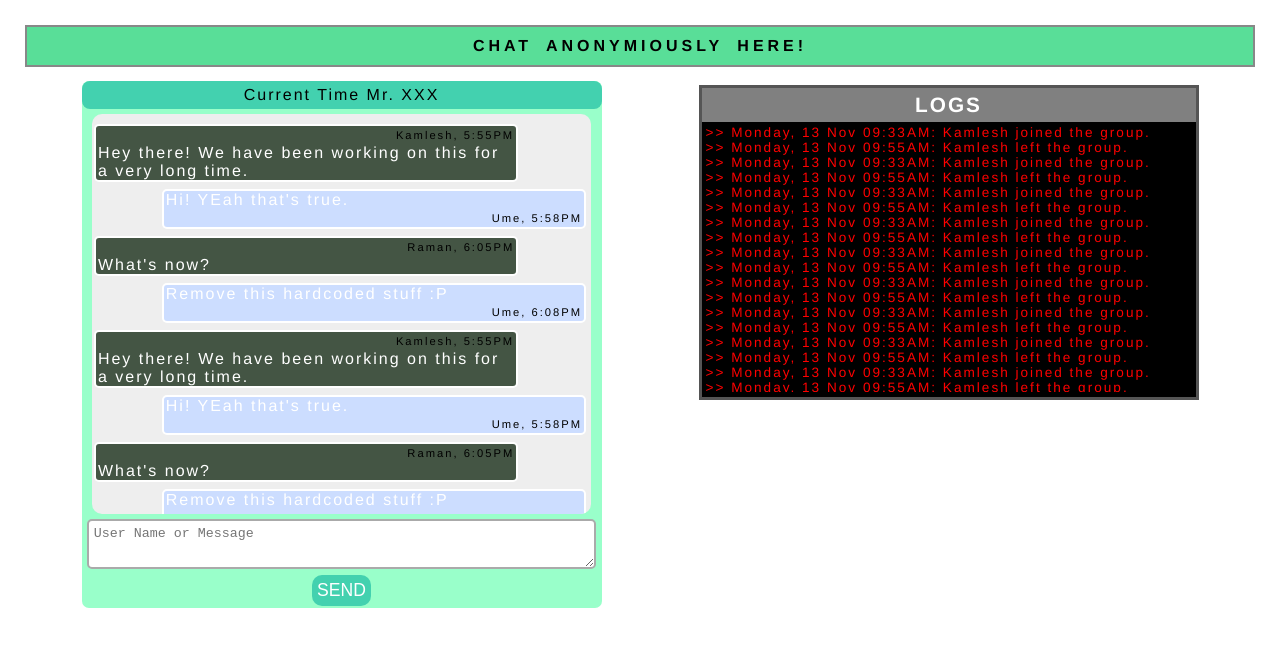
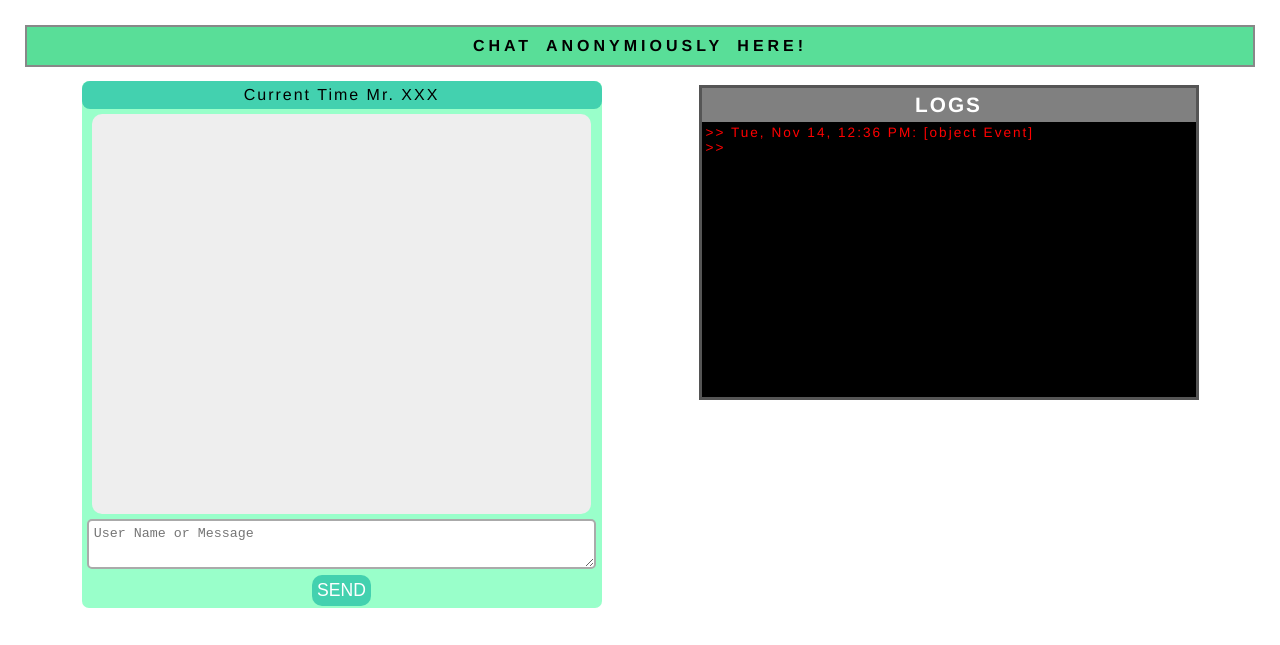
Before and after one commit to U-n-Me/ChatApplication, a website: page views/index.html in a window 1280 px wide. Drawn offline with nearby package versions, Linux system fonts and the light colour scheme.

Commit message:
Removed Example Divs

```diff
--- a/views/index.html
+++ b/views/index.html
@@ -16,76 +16,19 @@
       <div class = "chatWindow">
         <p id = "userName">Current Time Mr. XXX</p>
         <div class = "chats">
-          <!-- Received Message-->
+          <!--
+          //Received Message
           <div class = "receivedMsg mess" style = "background-color: #454;">
               <div class="sender">Kamlesh, 5:55PM</div>
               <div class = "message">Hey there! We have been working on this for a very long time.</div>
           </div>
 
-          <!-- Sent Message-->
+          // Sent Message
           <div class = "sentMsg mess" style = "background-color: #cdf;">
               <div class = "message">Hi! YEah that's true.</div>
               <div class="sender">Ume, 5:58PM</div>
           </div>
-
-          <!-- Received Message-->
-          <div class = "receivedMsg mess" style = "background-color: #454;">
-              <div class="sender">Raman, 6:05PM</div>
-              <div class = "message">What's now?</div>
-          </div>
-
-          <!-- Sent Message-->
-          <div class = "sentMsg mess" style = "background-color: #cdf;">
-              <div class = "message">Remove this hardcoded stuff :P</div>
-              <div class="sender">Ume, 6:08PM</div>
-          </div>
-          <!-- Received Message-->
-          <div class = "receivedMsg mess" style = "background-color: #454;">
-              <div class="sender">Kamlesh, 5:55PM</div>
-              <div class = "message">Hey there! We have been working on this for a very long time.</div>
-          </div>
-
-          <!-- Sent Message-->
-          <div class = "sentMsg mess" style = "background-color: #cdf;">
-              <div class = "message">Hi! YEah that's true.</div>
-              <div class="sender">Ume, 5:58PM</div>
-          </div>
-
-          <!-- Received Message-->
-          <div class = "receivedMsg mess" style = "background-color: #454;">
-              <div class="sender">Raman, 6:05PM</div>
-              <div class = "message">What's now?</div>
-          </div>
-
-          <!-- Sent Message-->
-          <div class = "sentMsg mess" style = "background-color: #cdf;">
-              <div class = "message">Remove this hardcoded stuff :P</div>
-              <div class="sender">Ume, 6:08PM</div>
-          </div>
-          <!-- Received Message-->
-          <div class = "receivedMsg mess" style = "background-color: #454;">
-              <div class="sender">Kamlesh, 5:55PM</div>
-              <div class = "message">Hey there! We have been working on this for a very long time.</div>
-          </div>
-
-          <!-- Sent Message-->
-          <div class = "sentMsg mess" style = "background-color: #cdf;">
-              <div class = "message">Hi! YEah that's true.</div>
-              <div class="sender">Ume, 5:58PM</div>
-          </div>
-
-          <!-- Received Message-->
-          <div class = "receivedMsg mess" style = "background-color: #454;">
-              <div class="sender">Raman, 6:05PM</div>
-              <div class = "message">What's now?</div>
-          </div>
-
-          <!-- Sent Message-->
-          <div class = "sentMsg mess" style = "background-color: #cdf;">
-              <div class = "message">Remove this hardcoded stuff :P</div>
-              <div class="sender">Ume, 6:08PM</div>
-          </div>
-
+        -->
         </div>
         <div class = "compose">
           <textarea name = "message" placeholder = "User Name or Message"></textarea>
@@ -98,28 +41,9 @@
         <p id = "logsP">LOGS</p>
         <div class = "log">
           >>
+          <!--
           Monday, 13 Nov 09:33AM: Kamlesh joined the group.<br>>>
-          Monday, 13 Nov 09:55AM: Kamlesh left the group.<br>>>
-          Monday, 13 Nov 09:33AM: Kamlesh joined the group.<br>>>
-          Monday, 13 Nov 09:55AM: Kamlesh left the group.<br>>>
-          Monday, 13 Nov 09:33AM: Kamlesh joined the group.<br>>>
-          Monday, 13 Nov 09:55AM: Kamlesh left the group.<br>>>
-          Monday, 13 Nov 09:33AM: Kamlesh joined the group.<br>>>
-          Monday, 13 Nov 09:55AM: Kamlesh left the group.<br>>>
-          Monday, 13 Nov 09:33AM: Kamlesh joined the group.<br>>>
-          Monday, 13 Nov 09:55AM: Kamlesh left the group.<br>>>
-          Monday, 13 Nov 09:33AM: Kamlesh joined the group.<br>>>
-          Monday, 13 Nov 09:55AM: Kamlesh left the group.<br>>>
-          Monday, 13 Nov 09:33AM: Kamlesh joined the group.<br>>>
-          Monday, 13 Nov 09:55AM: Kamlesh left the group.<br>>>
-          Monday, 13 Nov 09:33AM: Kamlesh joined the group.<br>>>
-          Monday, 13 Nov 09:55AM: Kamlesh left the group.<br>>>
-          Monday, 13 Nov 09:33AM: Kamlesh joined the group.<br>>>
-          Monday, 13 Nov 09:55AM: Kamlesh left the group.<br>>>
-          Monday, 13 Nov 09:33AM: Kamlesh joined the group.<br>>>
-          Monday, 13 Nov 09:55AM: Kamlesh left the group.<br>>>
-          Monday, 13 Nov 09:33AM: Kamlesh joined the group.<br>>>
-          Monday, 13 Nov 09:55AM: Kamlesh left the group.<br>>>
+        -->
         </div>
       </div>
     </div>
```
